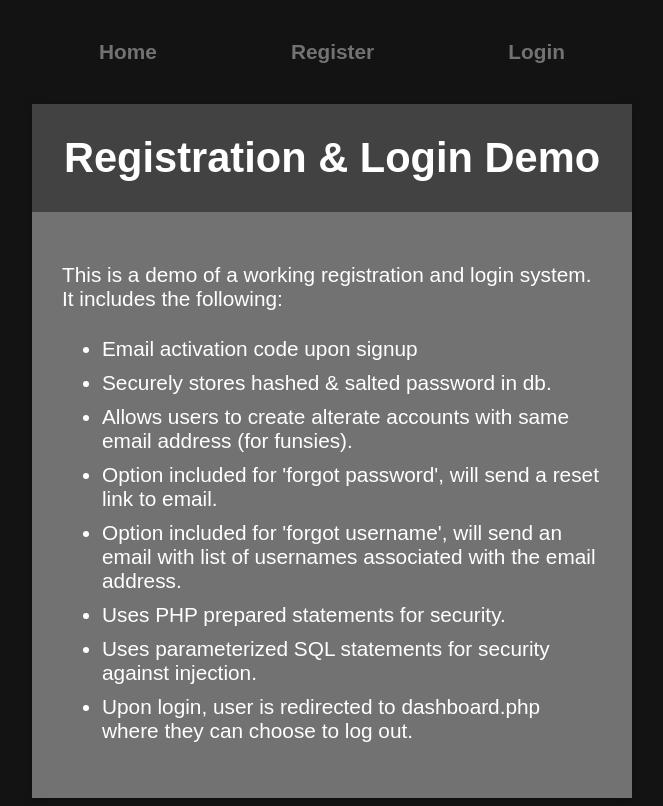
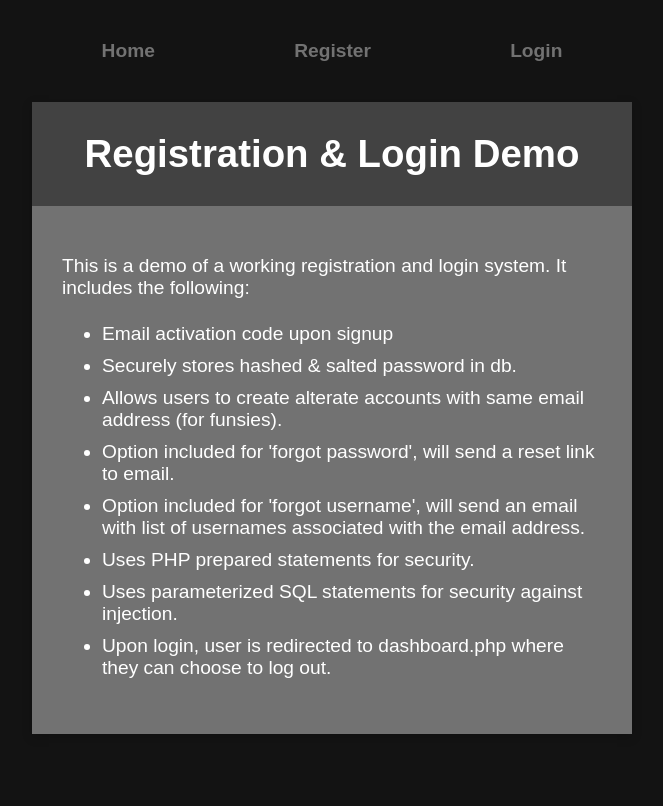
Before and after one commit to marina-dot-jpg/login-demo, a PHP site: page /index.php in a window 1280 px wide. Shown: the whole page, without its empty margins (308-971 px from the left). After the commit the page ends 734 px from the top, so only its background shows below. Run offline with PHP 8.4, Linux system fonts and the light colour scheme.

Commit message:
testing commit
all I did was change the font size

```diff
--- a/css/style.css
+++ b/css/style.css
@@ -7,7 +7,7 @@
 
 body {
     font-family: sans-serif;
-    font-size: 1.3em;
+    font-size: 1.2em;
     background-color: var(--background-color);
 }
 
```
